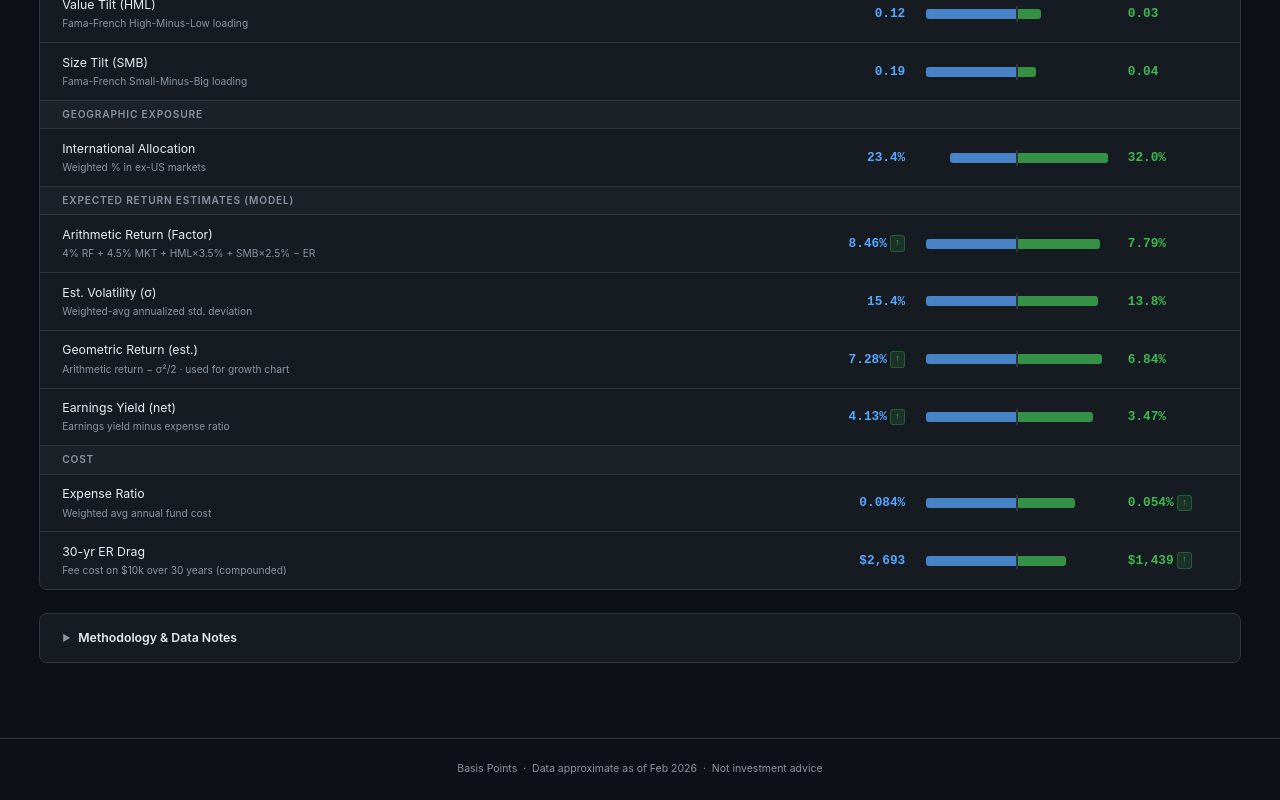
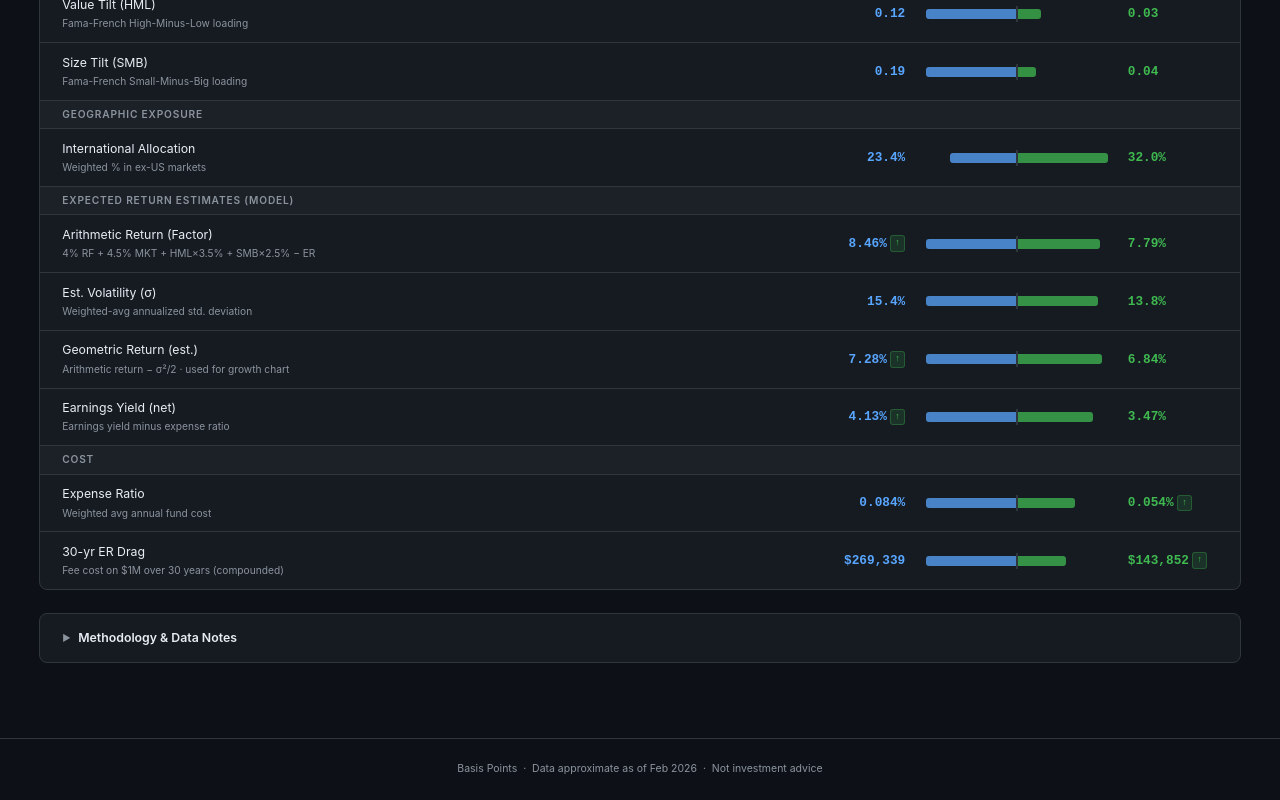
Before and after one commit to thenerfherder/finance, a plain HTML site: page index.html in a window 1280 px wide. Shown: the part 1393-2193 px from the top of the page. Drawn offline with Linux system fonts and the light colour scheme.

Commit message:
Changed 30-yr ER drag calculation

```diff
--- a/index.html
+++ b/index.html
@@ -1255,7 +1255,7 @@ function calcStats(p) {
   // Geometric return ≈ arithmetic − σ²/2  (variance drag; σ in %, so divide by 200)
   const geometricReturnNet = factorReturnNet - (portfolioVol * portfolioVol) / 200;
   const earningsYieldNet = earningsYield - er;
-  const costDrag30 = 10000 * (Math.pow(1 + factorReturn / 100, 30) - Math.pow(1 + factorReturnNet / 100, 30));
+  const costDrag30 = 1000000 * (Math.pow(1 + factorReturn / 100, 30) - Math.pow(1 + factorReturnNet / 100, 30));
 
   return { pe, pb, earningsYield, earningsYieldNet, intlPct, smb, hml, er, factorReturn, factorReturnNet, portfolioVol, geometricReturnNet, costDrag30, total, equityW };
 }
@@ -1370,8 +1370,8 @@ const STAT_GROUPS = [
       {
         key:    'costDrag30',
         name:   '30-yr ER Drag',
-        desc:   'Fee cost on $10k over 30 years (compounded)',
-        tip:    'How much the expense ratio reduces terminal wealth on a $10,000 investment over 30 years, assuming the factor model gross return holds. Lower is better.',
+        desc:   'Fee cost on $1M over 30 years (compounded)',
+        tip:    'How much the expense ratio reduces terminal wealth on a $1,000,000 investment over 30 years, assuming the factor model gross return holds. Lower is better.',
         fmt:    v => '$' + Math.round(v).toLocaleString(),
         better: 'lower',
       },
```
